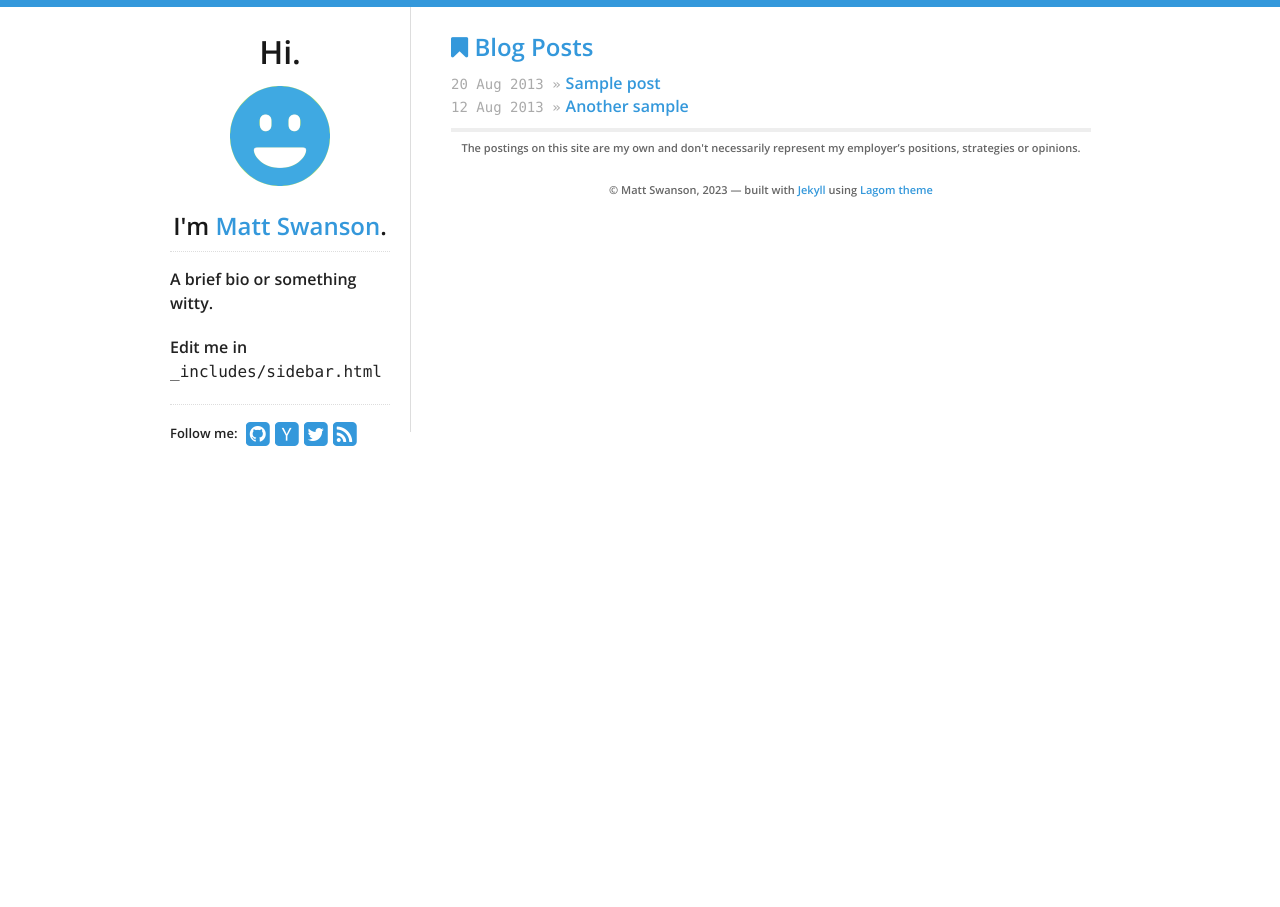
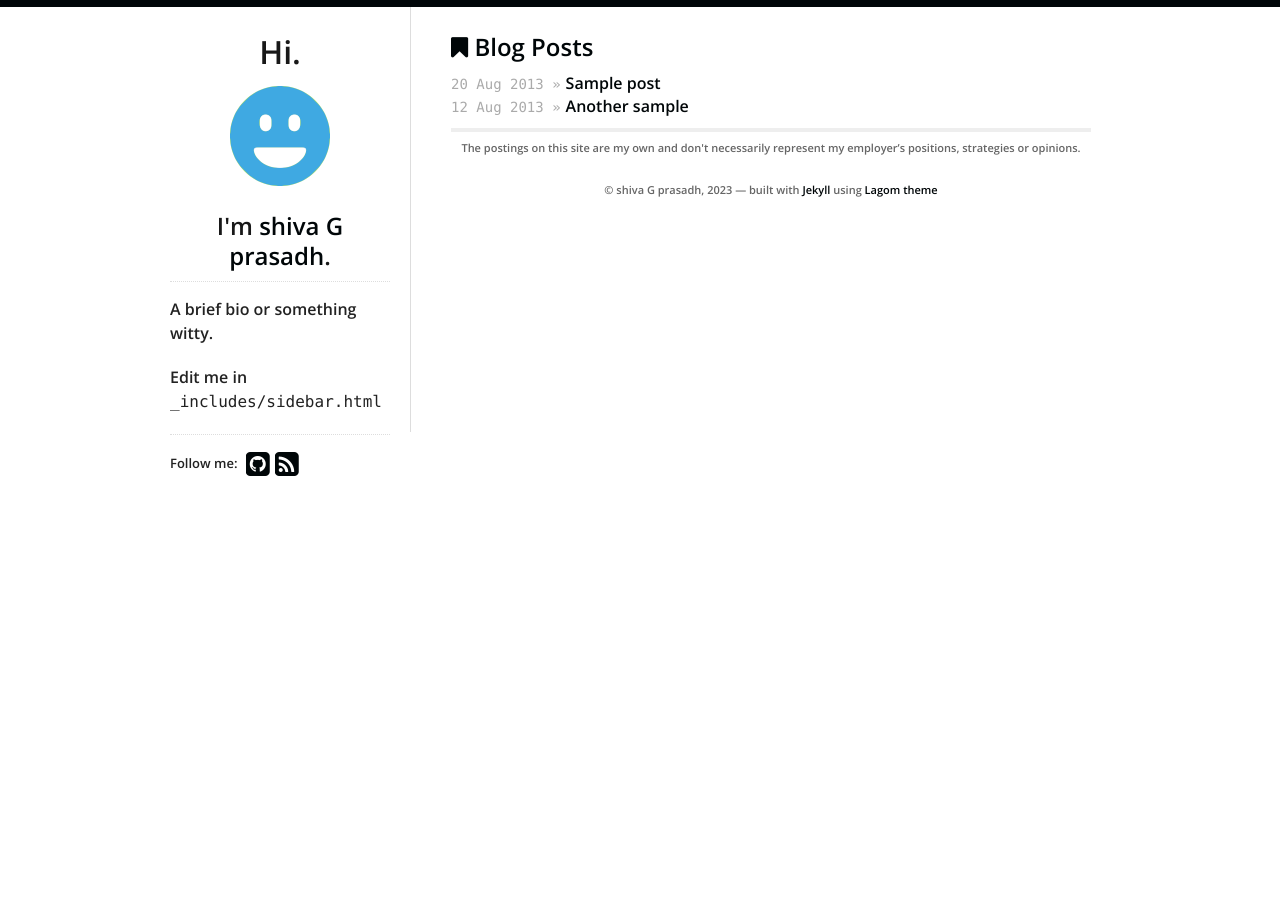
Before and after one commit to shivaGprasadh/notebook, a Jekyll site: the page built from index.html, in a window 1280 px wide. Built offline with Jekyll 4.4.1, drawn with Linux system fonts in a browser that asks for light colours.

Commit message:
Update theme.yml

```diff
--- a/_data/theme.yml
+++ b/_data/theme.yml
@@ -1,16 +1,17 @@
 # Theme customization - please change from the defaults!
 
 # Color for top bar, links, etc
-highlight_color: '#3498db'
+highlight_color: '#000608'
+#'#3498db'
 
 # Profile links on the left sidebar, leave blank to ignore
 social:
-  github: swanson
+  github: shivaGprasadh
   #bitbucket: philipj
-  hacker_news: swanson
+  #hacker_news: swanson
   #stackexchange: 348619
   #stackoverflow: 348619
-  twitter: _swanson
+  #twitter: _swanson
   #facebook: zuck
   #tumblr: animalygifs
   #linkedin: philipjagielski
@@ -19,8 +20,8 @@ social:
   #flickr: johndoe
 
 # "Hi, I'm _______"
-name: Matt Swanson
-email: test@example.com
+name: shiva G prasadh
+#email: test@example.com
 tagline: "weak opinions, strongly held"
 
 # Google Analytics key, leave blank to ignore
```
